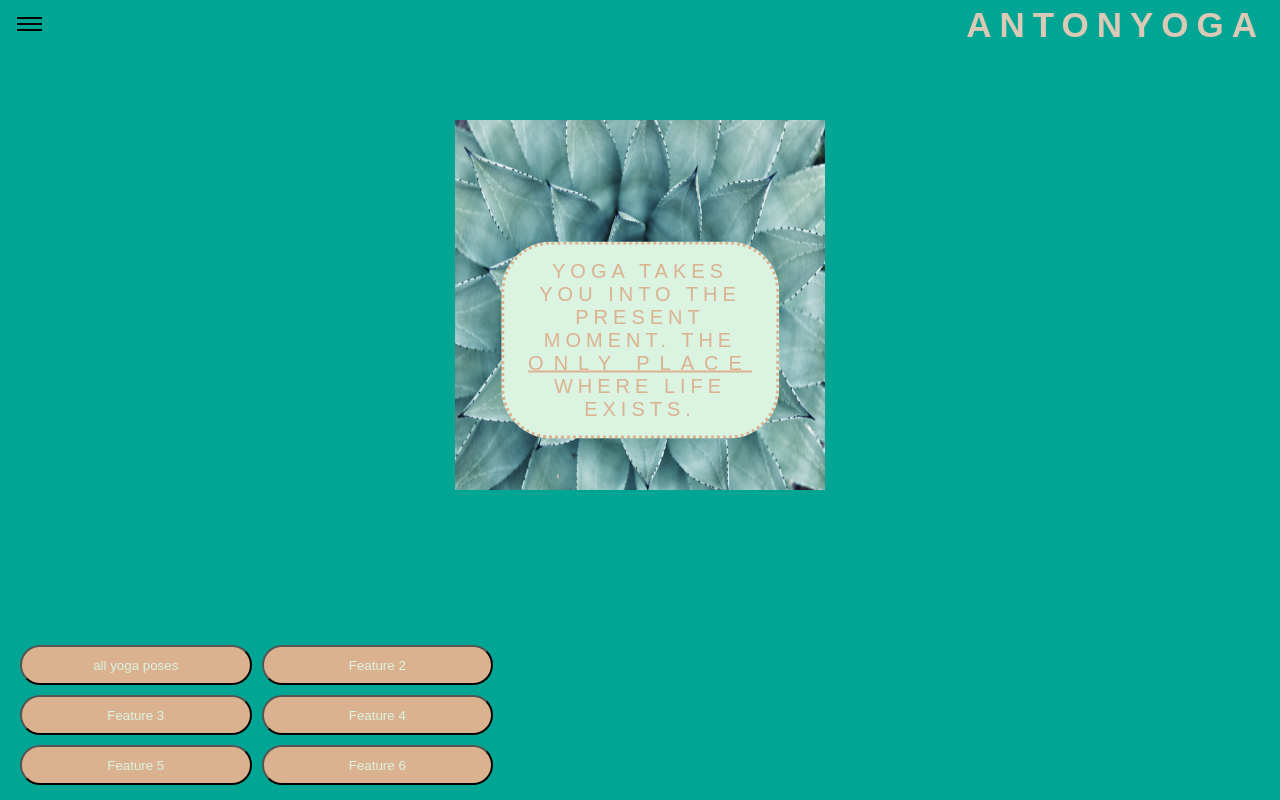
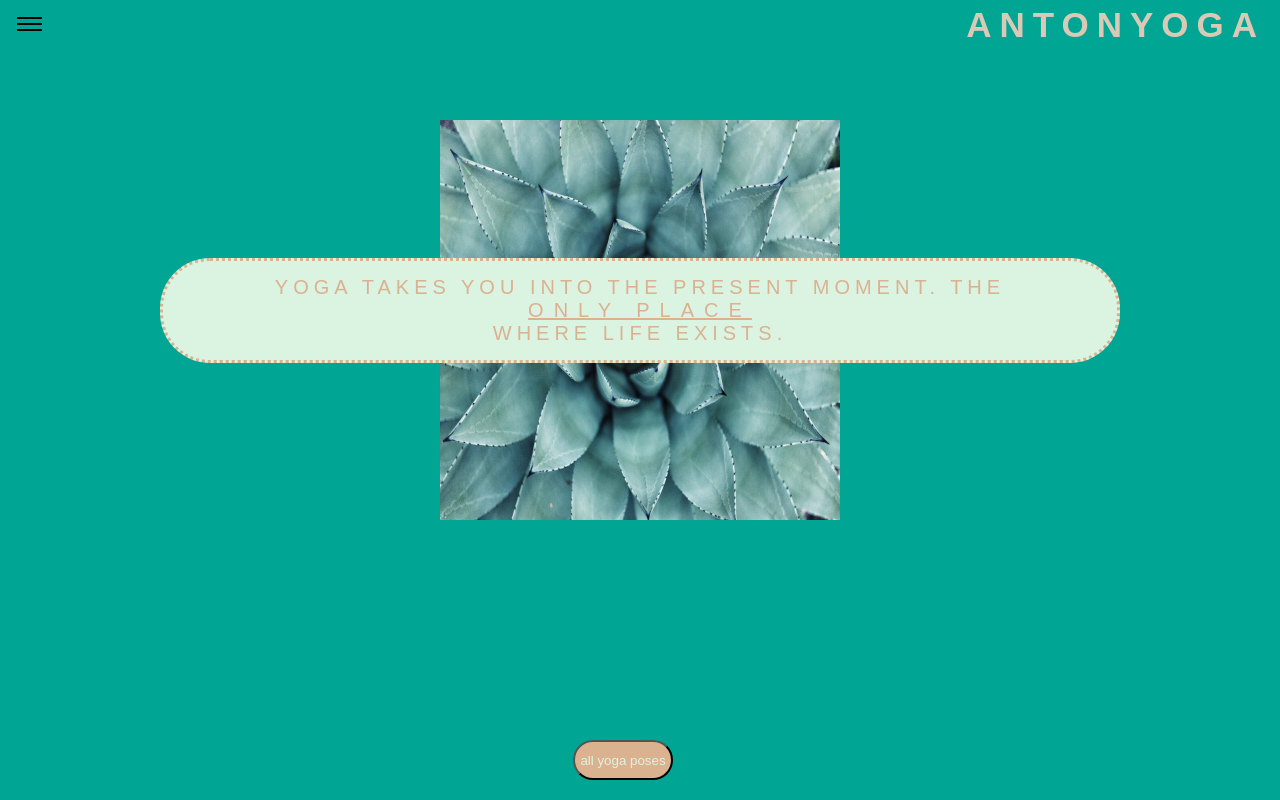
Before and after one commit to antoniatandler/capstone-project, a Next.js app: page / in a window 1280 px wide. Built offline with nearby package versions, Linux system fonts and the light colour scheme.

Commit message:
edited buttons and welcome page stylings

```diff
--- a/components/WelcomeMessage/index.js
+++ b/components/WelcomeMessage/index.js
@@ -2,24 +2,27 @@ import styled from "styled-components";
 import Image from "next/image";
 
 export const WelcomeParagraph = styled.p`
-  position: absolute;
-  top: 50%;
+  position: relative;
+  top: 40%;
   left: 50%;
   padding: 15px;
   border: dotted;
-  padding-left: 15px;
-  padding-right: 15px;
   background-color: #dbf3e1;
   color: #dbb290;
   letter-spacing: 5px;
   font-size: 20px;
-  transform: translate(-50%, -50%);
-  width: 75%;
+  transform: translate(-50%, -40%);
+  width: 150%;
   text-align: center;
   border-radius: 50px;
 `;
 
-export const StyledImage = styled(Image)``;
+export const StyledImage = styled(Image)`
+  position: fixed;
+  left: 50%;
+  top: 30%;
+  transform: translate(-50%, -30%);
+`;
 
 export const StyledSpan = styled.span`
   text-decoration: underline;
@@ -27,7 +30,7 @@ export const StyledSpan = styled.span`
 `;
 
 export const StyledDiv = styled.div`
-  z-index: -1;
+  zindex: -1;
   position: fixed;
   left: 50%;
   top: 30%;
@@ -43,8 +46,8 @@ export default function WelcomeMessage() {
         <StyledImage
           src="/pictures/succulente.jpeg"
           alt="picture of a succulent"
-          width={370}
-          height={370}
+          width={400}
+          height={400}
         />
         <WelcomeParagraph>
           YOGA TAKES YOU INTO THE PRESENT MOMENT. THE
--- a/pages/index.js
+++ b/pages/index.js
@@ -5,7 +5,10 @@ import Link from "next/link";
 
 export const Features = styled.div`
   position: absolute;
-  bottom: 10px;
+  display: flexbox;
+  justify-content: center;
+  bottom: 15px;
+  width: 95%;
   margin: auto;
 `;
 
@@ -13,10 +16,9 @@ export const FeatureButton = styled.button`
   background-color: #dbb290;
   border: 5px bold #dbb290;
   height: 40px;
-  width: 45%;
+  // width: 45%;
   padding: 5px;
   margin: 5px;
-  gap: 10px;
   color: #dbf3e1;
   border-radius: 20px;
 `;
@@ -32,15 +34,12 @@ export default function HomePage() {
       <Heading />
       <WelcomeMessage />
       <Features>
-        <StyledLink href="../../poses/">
+        <StyledLink href="/poses">
           <FeatureButton>all yoga poses</FeatureButton>
         </StyledLink>
-
-        <FeatureButton>Feature 2</FeatureButton>
+        {/* <FeatureButton>Feature 2</FeatureButton>
         <FeatureButton>Feature 3</FeatureButton>
-        <FeatureButton>Feature 4</FeatureButton>
-        <FeatureButton>Feature 5</FeatureButton>
-        <FeatureButton>Feature 6</FeatureButton>
+        <FeatureButton>Feature 4</FeatureButton> */}
       </Features>
     </>
   );
```
